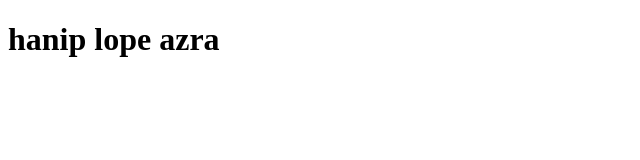
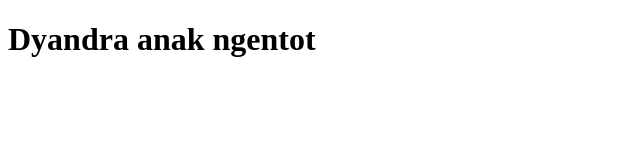
Before and after one commit to DyandraWI/Test, a plain HTML site: page apip.html in a window 1280 px wide. Shown: the whole page, without its empty margins (0-640 px from the left). Drawn offline with Linux system fonts and the light colour scheme.

Commit message:
fivth comm

```diff
--- a/apip.html
+++ b/apip.html
@@ -6,6 +6,6 @@
     <title>Document</title>
   </head>
   <body>
-    <h1>hanip lope azra</h1>
+    <h1>Dyandra anak ngentot</h1>
   </body>
 </html>
```
